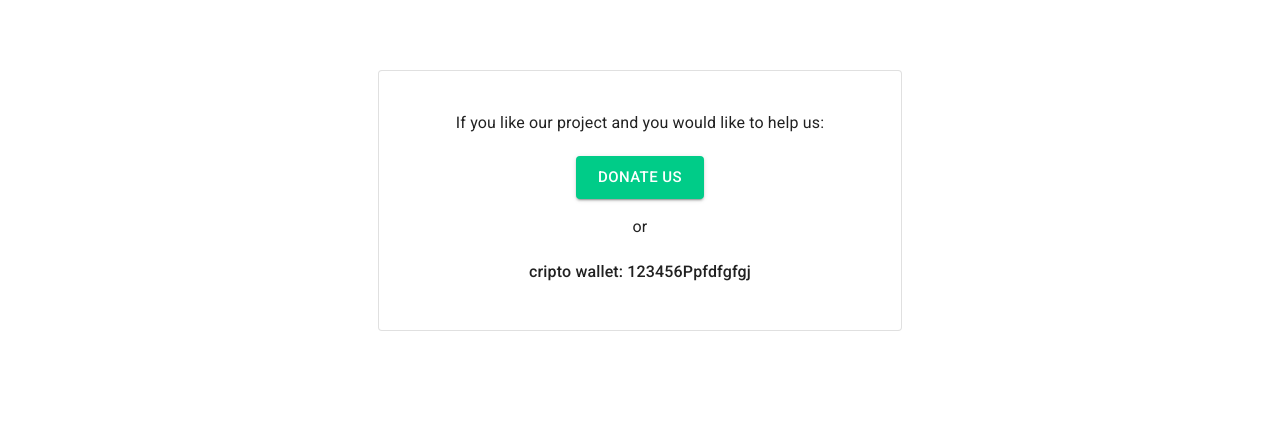
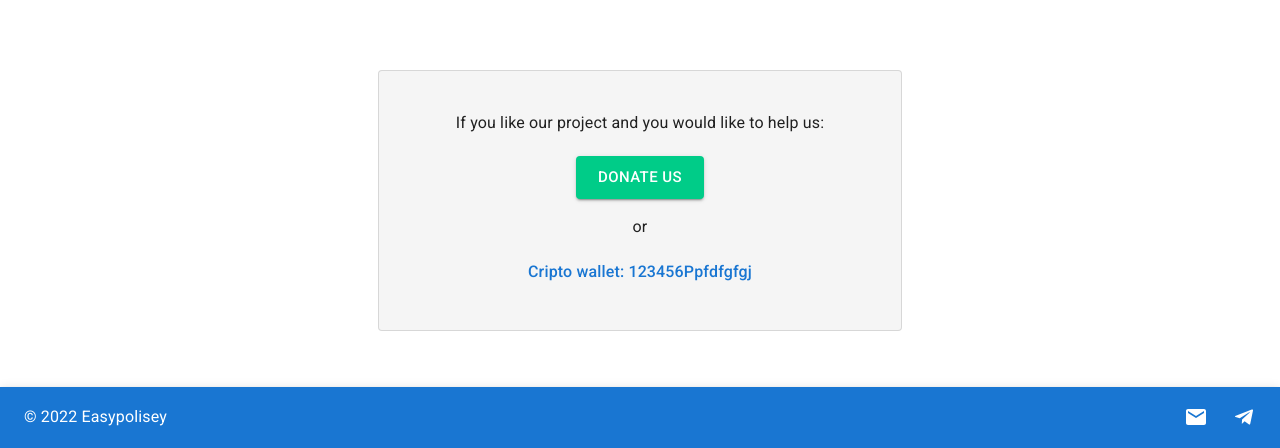
Before and after one commit to alex-borisova/easypolisey, a React (Create React App) app: page / in a window 1280 px wide. Shown: the part 370-818 px from the top of the page. Built offline with nearby package versions, Linux system fonts and the light colour scheme.

Commit message:
added footer and fix donate info

```diff
--- a/src/components/App/App.jsx
+++ b/src/components/App/App.jsx
@@ -3,6 +3,7 @@ import React from "react";
 import Header from "../Header/Header";
 import { createTheme, ThemeProvider } from "@material-ui/core/styles";
 import HomePage from "../HomePage/HomePage";
+import Footer from "../Footer/Footer";
 
 export const App = () => {
   const lightTheme = createTheme({
@@ -17,6 +18,7 @@ export const App = () => {
         <div className="app-container">
           <HomePage />
         </div>
+        <Footer />
       </div>
     </ThemeProvider>
   );
--- /dev/null
+++ b/src/components/Footer/Footer.js
@@ -0,0 +1,39 @@
+import React from "react";
+
+import AppBar from "@mui/material/AppBar";
+import Box from "@mui/material/Box";
+import Toolbar from "@mui/material/Toolbar";
+import Typography from "@mui/material/Typography";
+import Grid from "@mui/material/Grid";
+import TelegramIcon from "@mui/icons-material/Telegram";
+import EmailIcon from "@mui/icons-material/Email";
+
+export const Footer = () => {
+  return (
+    <Box>
+      <AppBar position="static" color="primary">
+        <Toolbar>
+          <Grid container justifyContent="space-between">
+            <Grid item>
+              <Typography variant="body1" component="span" sx={{ flexGrow: 1 }}>
+                &#169; 2022 Easypolisey
+              </Typography>
+            </Grid>
+            <Grid item>
+              <Grid container gap={3}>
+                <Grid item>
+                  <EmailIcon />
+                </Grid>
+                <Grid item>
+                  <TelegramIcon />
+                </Grid>
+              </Grid>
+            </Grid>
+          </Grid>
+        </Toolbar>
+      </AppBar>
+    </Box>
+  );
+};
+
+export default Footer;
--- a/src/components/HomePage/DonateInfo/DonateInfo.jsx
+++ b/src/components/HomePage/DonateInfo/DonateInfo.jsx
@@ -23,6 +23,7 @@ export const DonateInfo = () => {
             width: 1 / 3,
             px: 6,
             py: 5,
+            backgroundColor: "#f5f5f5",
           }}
         >
           <CardContent
@@ -40,7 +41,6 @@ export const DonateInfo = () => {
             <Typography variant="body1" gutterBottom="true" align="center">
               If you like our project and you would like to help us:
             </Typography>
-
             <Button
               href="https://www.paypal.com/donate/?hosted_button_id=C48S4DMFU9YCG"
               target="_blank"
@@ -54,9 +54,14 @@ export const DonateInfo = () => {
             <Typography variant="body1" gutterBottom="true" align="center">
               or
             </Typography>
-            <Typography variant="body1" gutterBottom="true" align="center">
+            <Typography
+              variant="body1"
+              gutterBottom="true"
+              align="center"
+              color="#1976d2"
+            >
               <Box fontWeight="fontWeightMedium" display="inline">
-                cripto wallet: 123456Ppfdfgfgj
+                Cripto wallet: 123456Ppfdfgfgj
               </Box>
             </Typography>
           </CardContent>
```
